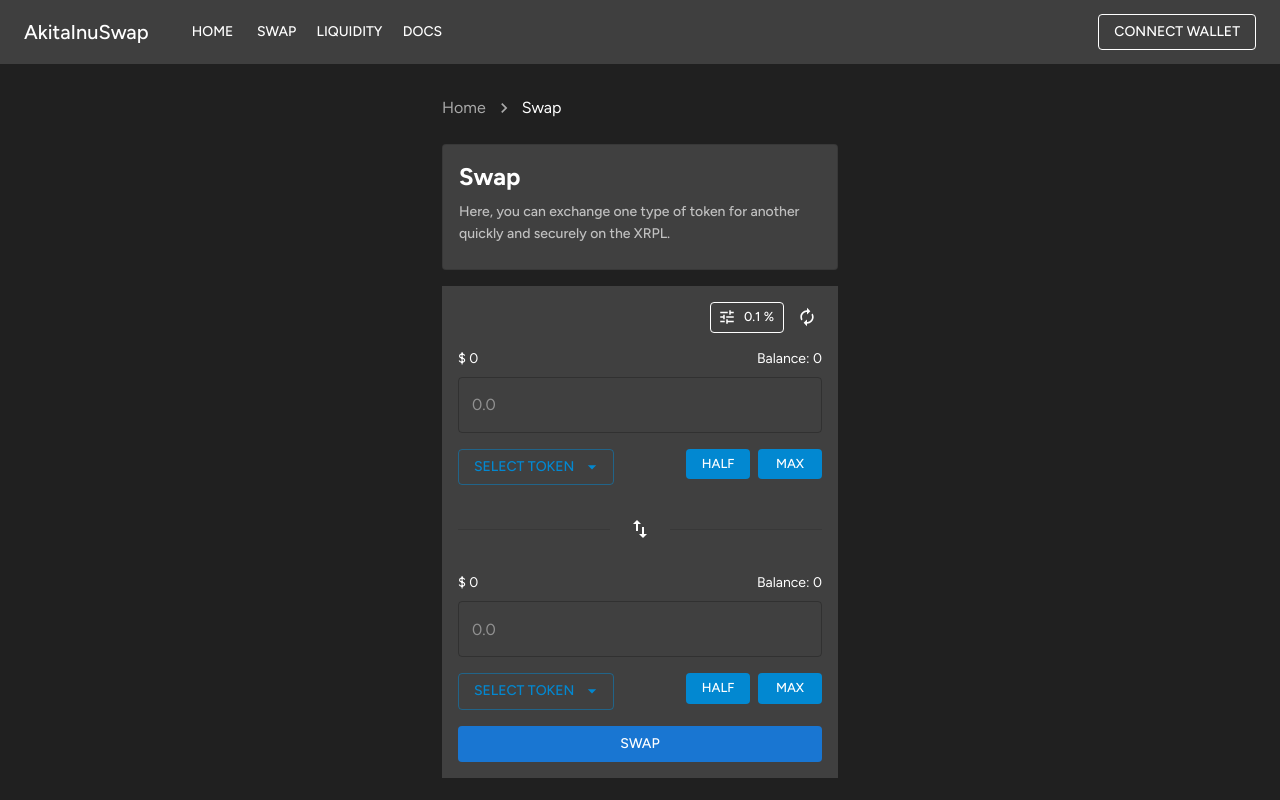
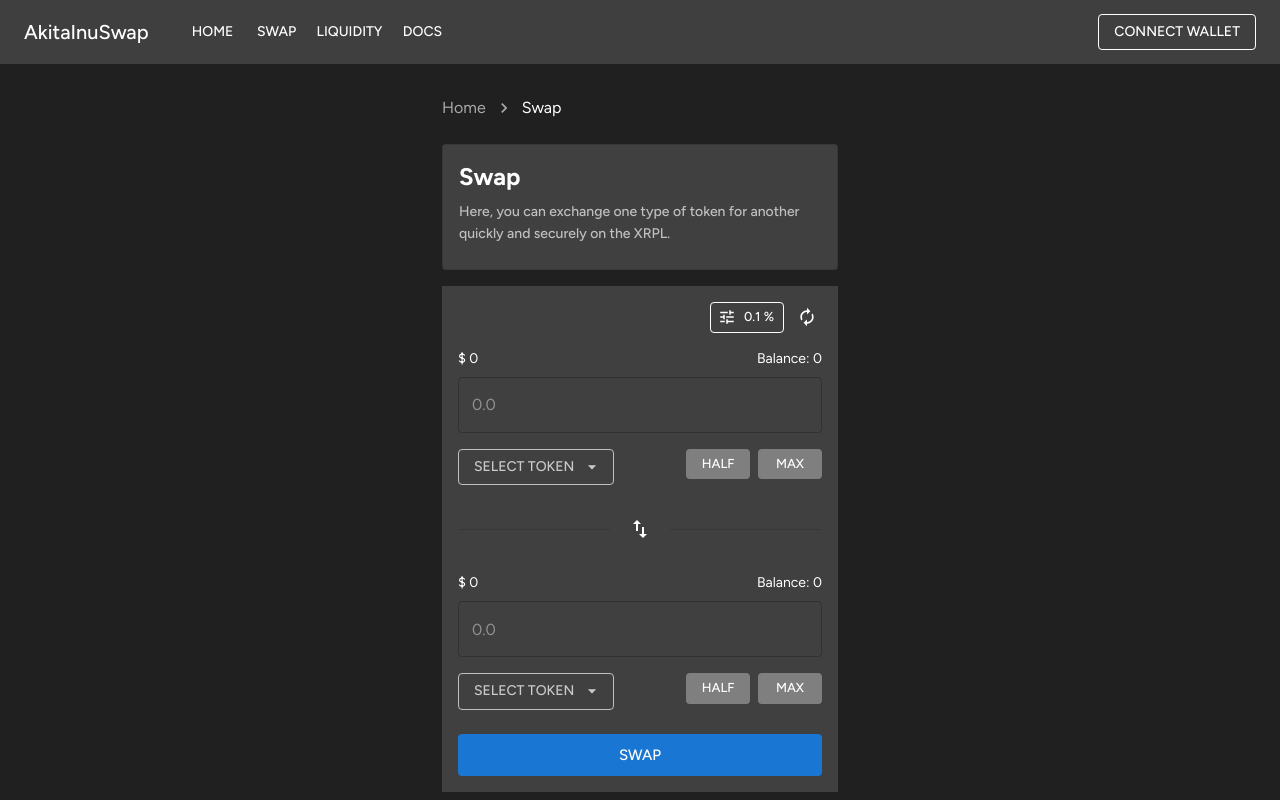
Before and after one commit to AkitaInuSwap/akitainu-front, a Next.js app: page /swap in a window 1280 px wide. Built offline with nearby package versions, Linux system fonts and the light colour scheme.

Commit message:
💄 Fix swap screen

```diff
--- a/src/components/Feature/SwapForm/SelectActionButtons/index.tsx
+++ b/src/components/Feature/SwapForm/SelectActionButtons/index.tsx
@@ -10,11 +10,24 @@
         color="info"
         size="small"
         disableElevation
-        sx={{ mr: 1 }}
+        sx={{
+          mr: 1,
+          backgroundColor: '#7f7f7f',
+          '&:hover': { backgroundColor: '#5f5f5f' },
+        }}
       >
         Half
       </Button>
-      <Button variant="contained" color="info" size="small" disableElevation>
+      <Button
+        variant="contained"
+        color="info"
+        size="small"
+        disableElevation
+        sx={{
+          backgroundColor: '#7f7f7f',
+          '&:hover': { backgroundColor: '#5f5f5f' },
+        }}
+      >
         Max
       </Button>
     </Box>
--- a/src/components/Feature/SwapForm/SelectTokenButton/index.tsx
+++ b/src/components/Feature/SwapForm/SelectTokenButton/index.tsx
@@ -3,10 +3,14 @@
 import ArrowDropDownIcon from '@mui/icons-material/ArrowDropDown'
 
 interface SelectTokenButtonProps {
+  label: string
   onClick?: () => void
 }
 
-const SelectTokenButton: React.FC<SelectTokenButtonProps> = ({ onClick }) => {
+const SelectTokenButton: React.FC<SelectTokenButtonProps> = ({
+  label,
+  onClick,
+}) => {
   return (
     <>
       <Button
@@ -15,8 +19,17 @@
         disableElevation
         onClick={onClick}
         endIcon={<ArrowDropDownIcon />}
+        sx={{
+          color: '#cacaca',
+          borderColor: '#c0c0c0',
+          '&:hover': {
+            backgroundColor: 'transparent',
+            borderColor: '#7f7f7f',
+            color: '#cacaca',
+          },
+        }}
       >
-        Select Token
+        {label}
       </Button>
     </>
   )
--- /dev/null
+++ b/src/components/Feature/SwapForm/TokenSelectDialog/index.tsx
@@ -0,0 +1,60 @@
+// MUI
+import Avatar from '@mui/material/Avatar'
+import Box from '@mui/material/Box'
+import Dialog from '@mui/material/Dialog'
+import DialogContent from '@mui/material/DialogContent'
+import DialogTitle from '@mui/material/DialogTitle'
+import List from '@mui/material/List'
+import ListItem from '@mui/material/ListItem'
+import ListItemAvatar from '@mui/material/ListItemAvatar'
+import ListItemButton from '@mui/material/ListItemButton'
+import ListItemText from '@mui/material/ListItemText'
+import TextField from '@mui/material/TextField'
+// Types
+import { Token } from '@/core/domain/entities/Token'
+
+interface TokenSelectDialogProps {
+  open: boolean
+  onClose: () => void
+  tokens: Token[]
+  onSelectToken: (symbol: string) => void
+}
+
+const TokenSelectDialog: React.FC<TokenSelectDialogProps> = ({
+  open,
+  onClose,
+  tokens,
+  onSelectToken,
+}) => {
+  return (
+    <Dialog open={open} onClose={onClose} maxWidth="xs" fullWidth>
+      <DialogTitle>Select Token</DialogTitle>
+      <DialogContent dividers>
+        <Box sx={{ mt: 1 }}>
+          <TextField fullWidth label="Search token" variant="outlined" />
+        </Box>
+        <Box>
+          <List dense>
+            {tokens.map((token) => {
+              return (
+                <ListItem
+                  key={`${token.symbol}-${token.issuer}`}
+                  disablePadding
+                >
+                  <ListItemButton onClick={() => onSelectToken(token.symbol)}>
+                    <ListItemAvatar>
+                      <Avatar alt={token.symbol} src={token.icon} />
+                    </ListItemAvatar>
+                    <ListItemText primary={token.symbol} secondary="0" />
+                  </ListItemButton>
+                </ListItem>
+              )
+            })}
+          </List>
+        </Box>
+      </DialogContent>
+    </Dialog>
+  )
+}
+
+export default TokenSelectDialog
--- a/src/components/Feature/SwapForm/TokenSelectionControls/index.tsx
+++ b/src/components/Feature/SwapForm/TokenSelectionControls/index.tsx
@@ -5,15 +5,20 @@
 import SelectActionButtons from '@/components/Feature/SwapForm/SelectActionButtons'
 
 interface TokenSelectionControlsProps {
+  selectTokenButtonLabel: string
   onTokenSelect: () => void
 }
 
 const TokenSelectionControls: React.FC<TokenSelectionControlsProps> = ({
+  selectTokenButtonLabel,
   onTokenSelect,
 }) => {
   return (
     <Box display="flex" justifyContent="space-between" sx={{ mb: 2 }}>
-      <SelectTokenButton onClick={onTokenSelect} />
+      <SelectTokenButton
+        onClick={onTokenSelect}
+        label={selectTokenButtonLabel}
+      />
       <SelectActionButtons />
     </Box>
   )
--- a/src/components/Feature/SwapForm/index.tsx
+++ b/src/components/Feature/SwapForm/index.tsx
@@ -1,35 +1,25 @@
 'use client'
 
-// Config
-import { COINS } from '@/config/coins'
 // React
 import { useState } from 'react'
 // Lib
-import crossmark from '@crossmarkio/sdk'
 import { useForm } from 'react-hook-form'
 // MUI
-import Avatar from '@mui/material/Avatar'
 import Box from '@mui/material/Box'
-import Dialog from '@mui/material/Dialog'
-import DialogContent from '@mui/material/DialogContent'
-import DialogTitle from '@mui/material/DialogTitle'
 import Divider from '@mui/material/Divider'
 import IconButton from '@mui/material/IconButton'
-import List from '@mui/material/List'
-import ListItem from '@mui/material/ListItem'
-import ListItemAvatar from '@mui/material/ListItemAvatar'
-import ListItemButton from '@mui/material/ListItemButton'
-import ListItemText from '@mui/material/ListItemText'
 import LoadingButton from '@mui/lab/LoadingButton'
-import TextField from '@mui/material/TextField'
 import SwapVertIcon from '@mui/icons-material/SwapVert'
 // Components
 import AdjustmentButton from '@/components/Feature/SwapForm/AdjustmentButton'
 import BaseTokenAmountInput from '@/components/Feature/SwapForm/BaseTokenAmountInput'
 import QuoteTokenAmountInput from '@/components/Feature/SwapForm/QuoteTokenAmountInput'
 import RefreshButton from '@/components/Feature/SwapForm/RefreshButton'
+import TokenSelectDialog from '@/components/Feature/SwapForm/TokenSelectDialog'
 import TokenSelectionControls from '@/components/Feature/SwapForm/TokenSelectionControls'
 import TokenRateAndBalance from '@/components/Feature/SwapForm/TokenRateAndBalance'
+// Hooks
+import useTokens from '@/hooks/useTokens'
 // Types
 import type { SwapFormSchema } from '@/schema/swap-form-schema'
 
@@ -42,6 +32,8 @@
 }
 
 const SwapForm: React.FC<SwapFormProps> = () => {
+  const { tokens } = useTokens()
+
   const [loading, setLoading] = useState<boolean>(false)
 
   const [open, setOpen] = useState<boolean>(false)
@@ -84,6 +76,12 @@
     setOpen(false)
   }
 
+  const handleSwitchTokens = () => {
+    const temp = { ...baseToken }
+    setBaseToken({ ...quoteToken })
+    setQuoteToken({ ...temp })
+  }
+
   const {
     control,
     handleSubmit,
@@ -120,11 +118,16 @@
           balance={baseToken.balance}
         />
         <BaseTokenAmountInput control={control} symbol={baseToken.symbol} />
-        <TokenSelectionControls onTokenSelect={() => handleOpen('base')} />
+        <TokenSelectionControls
+          selectTokenButtonLabel={
+            baseToken.symbol ? baseToken.symbol : 'Select Token'
+          }
+          onTokenSelect={() => handleOpen('base')}
+        />
 
         {/* Divider */}
         <Divider sx={{ my: 3 }} color="white">
-          <IconButton>
+          <IconButton onClick={handleSwitchTokens}>
             <SwapVertIcon sx={{ color: 'white' }} />
           </IconButton>
         </Divider>
@@ -135,13 +138,19 @@
           balance={quoteToken.balance}
         />
         <QuoteTokenAmountInput control={control} symbol={quoteToken.symbol} />
-        <TokenSelectionControls onTokenSelect={() => handleOpen('quote')} />
+        <TokenSelectionControls
+          selectTokenButtonLabel={
+            quoteToken.symbol ? quoteToken.symbol : 'Select Token'
+          }
+          onTokenSelect={() => handleOpen('quote')}
+        />
       </Box>
 
-      <Box>
+      <Box sx={{ mt: 3 }}>
         <LoadingButton
           variant="contained"
           type="submit"
+          size="large"
           fullWidth
           disableElevation
           loading={loading}
@@ -149,32 +158,14 @@
           Swap
         </LoadingButton>
       </Box>
-      <Dialog open={open} onClose={handleClose} maxWidth="xs" fullWidth>
-        <DialogTitle>Select Token</DialogTitle>
-        <DialogContent dividers>
-          <Box sx={{ mt: 1 }}>
-            <TextField fullWidth label="Search token" variant="outlined" />
-          </Box>
-          <Box>
-            <List dense>
-              {COINS.map((coin) => {
-                return (
-                  <ListItem key={coin.id} disablePadding>
-                    <ListItemButton
-                      onClick={() => handleSelectToken(coin.symbol)}
-                    >
-                      <ListItemAvatar>
-                        <Avatar alt={coin.symbol} src={coin.icon} />
-                      </ListItemAvatar>
-                      <ListItemText primary={coin.symbol} secondary="0" />
-                    </ListItemButton>
-                  </ListItem>
-                )
-              })}
-            </List>
-          </Box>
-        </DialogContent>
-      </Dialog>
+
+      {/* TokenSelectDialog */}
+      <TokenSelectDialog
+        open={open}
+        onClose={handleClose}
+        tokens={tokens}
+        onSelectToken={handleSelectToken}
+      />
     </Box>
   )
 }
--- /dev/null
+++ b/src/hooks/useTokens.ts
@@ -0,0 +1,37 @@
+import { useCallback, useEffect, useState } from 'react'
+import type { Token } from '@/core/domain/entities/Token'
+
+const useTokens = () => {
+  const [tokens, setTokens] = useState<Token[]>([])
+  const [loading, setLoading] = useState(false)
+  const [error, setError] = useState<Error | null>(null)
+
+  const fetchTokens = useCallback(async () => {
+    setLoading(true)
+    setError(null)
+
+    try {
+      const response = await fetch('/api/v1/tokens')
+      if (!response.ok) {
+        throw new Error('Failed to fetch tokens')
+      }
+      const data = await response.json()
+      setTokens(data.data)
+    } catch (error: unknown) {
+      console.error(error)
+      setError(error instanceof Error ? error : new Error('An error occurred'))
+    } finally {
+      setLoading(false)
+    }
+  }, [])
+
+  useEffect(() => {
+    fetchTokens().catch((error) =>
+      console.error('Error fetching tokens:', error)
+    )
+  }, [fetchTokens])
+
+  return { tokens, loading, error }
+}
+
+export default useTokens
--- a/src/pages/swap/index.tsx
+++ b/src/pages/swap/index.tsx
@@ -1,23 +1,13 @@
 'use client'
 
 // React
-import { useState } from 'react'
+import { useEffect, useState } from 'react'
 // Lib
-import { useForm, Controller } from 'react-hook-form'
+import { useForm } from 'react-hook-form'
 // MUI
-import Box from '@mui/material/Box'
-import Button from '@mui/material/Button'
 import CardContent from '@mui/material/CardContent'
-import Divider from '@mui/material/Divider'
 import Grid from '@mui/material/Unstable_Grid2'
-import IconButton from '@mui/material/IconButton'
-import LoadingButton from '@mui/lab/LoadingButton'
-import TextField from '@mui/material/TextField'
 import Typography from '@mui/material/Typography'
-import ArrowDropDownIcon from '@mui/icons-material/ArrowDropDown'
-import AutorenewIcon from '@mui/icons-material/Autorenew'
-import SwapVertIcon from '@mui/icons-material/SwapVert'
-import TuneIcon from '@mui/icons-material/Tune'
 // Components
 import Card from '@/components/Card'
 import SwapForm from '@/components/Feature/SwapForm'
@@ -58,6 +48,8 @@
     }
   }
 
+  useEffect(() => {}, [])
+
   return (
     <Grid container spacing={2}>
       <Grid xs={12}>
```
Also changed, not shown: src/pages/api/v1/tokens/index.ts (+3 -7 lines).
